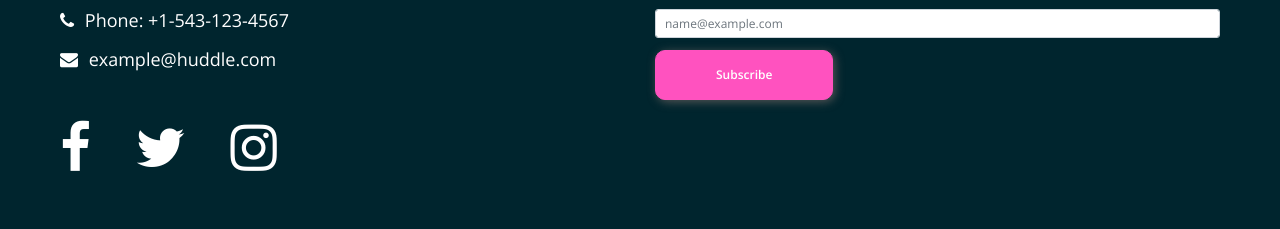
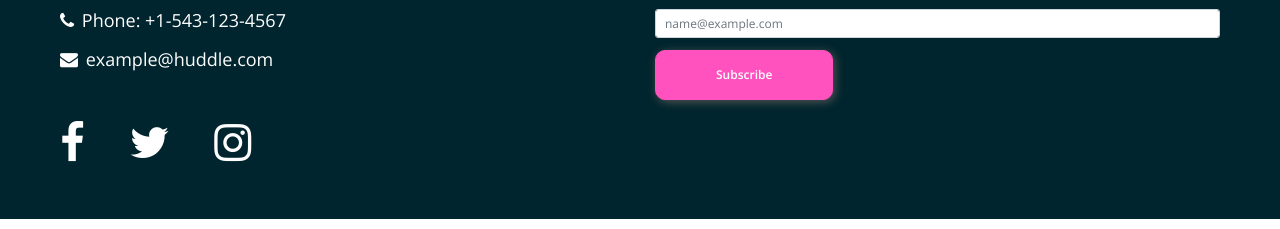
Before and after one commit to jasminegmp/huddle-landing-page-with-curved-sections, a plain HTML site: page index.html in a window 1280 px wide. Shown: the part 5203-5432 px from the top of the page. Drawn offline with nearby package versions, Linux system fonts and the light colour scheme.

Commit message:
Minor icon size change

```diff
--- a/index.html
+++ b/index.html
@@ -143,9 +143,9 @@
         <div class = "col-sm">
           <img src="images/logo.svg" class = "logo pb-5">
           <p>  Lorem ipsum dolor sit amet, consectetur adipiscing elit. Mauris nulla quam, hendrerit lacinia vestibulum a, ultrices quis sem.</p>
-          <p><i class="fa fa-phone pr-2"></i>
+          <p><i class="fa fa-phone pr-1"></i>
           Phone: +1-543-123-4567</p>
-          <p><i class="fa fa-envelope pr-2"></i>
+          <p><i class="fa fa-envelope pr-1"></i>
           example@huddle.com</p>
           <div class = "social-media pt-5 pb-5">
             <a href="#" class="fa fa-facebook"></a>
--- a/index.scss
+++ b/index.scss
@@ -120,7 +120,7 @@ h5{
 
 
 .social-media a{
-	font-size: $headline-font;
+	font-size: $headline-font* 0.8;
 	color: $white;
 	padding-right: $padding * 4;
 }
```
Also changed, not shown: index.css, 1 other file.
